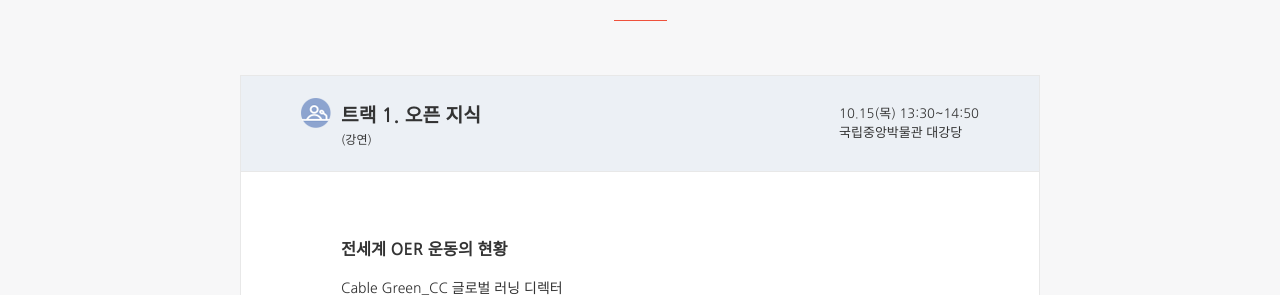
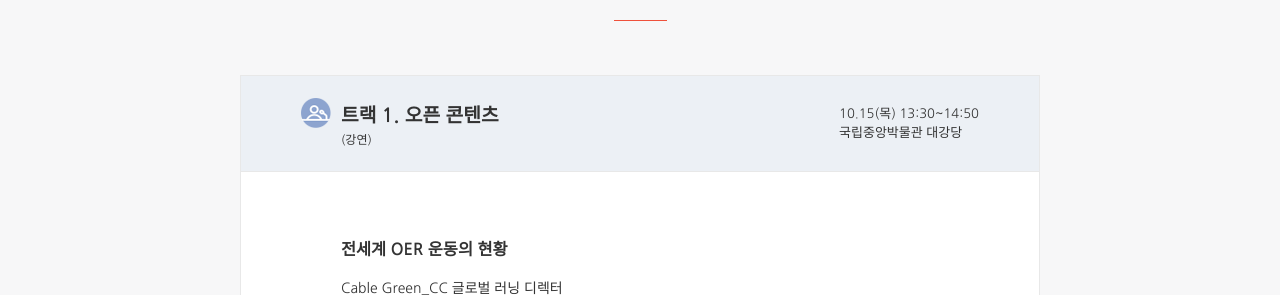
Before and after one commit to creativecommonskorea/2015-global-summit, a Jekyll site: the page built from _sessions/15-track1.md, in a window 1280 px wide. Shown: the part 216-511 px from the top of the page. Built offline with Jekyll 4.4.1, drawn with Linux system fonts in a browser that asks for light colours; nearby versions of some CDN libraries.

Commit message:
Update 15-track1.md

```diff
--- a/_sessions/15-track1.md
+++ b/_sessions/15-track1.md
@@ -1,6 +1,6 @@
 ---
 layout: session
-title: 트랙 1. 오픈 지식
+title: 트랙 1. 오픈 콘텐츠
 schedule: "10.15(목) 13:30~14:50"
 location: "국립중앙박물관 대강당"
 type: "강연"
```
